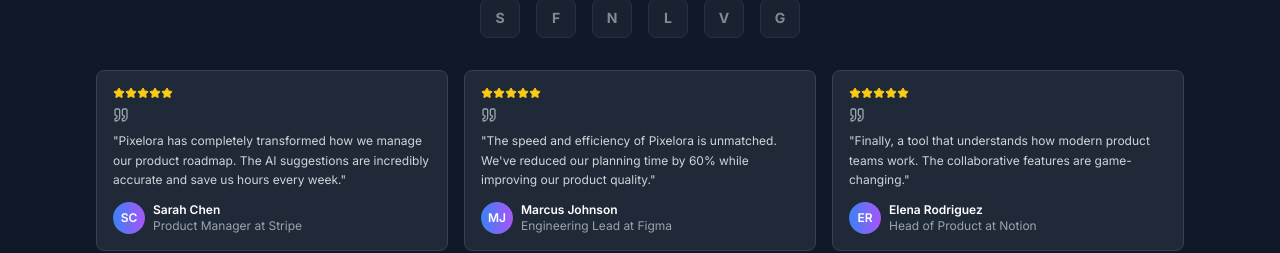
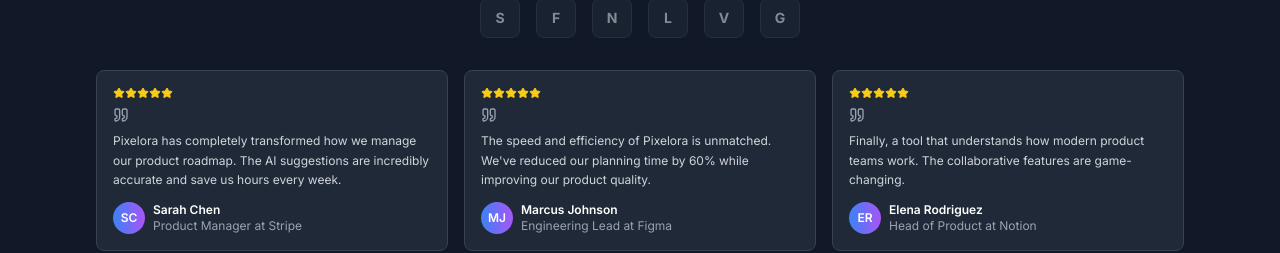
Before and after one commit to Pixelora-org/companyportfolio, a Next.js app: page / in a window 1280 px wide. Shown: the part 2316-2569 px from the top of the page. Built offline with nearby package versions, Linux system fonts and the light colour scheme.

Commit message:
Fix ESLint: escape apostrophes and remove unescaped quotes for Vercel build

```diff
--- a/src/components/hero-section.tsx
+++ b/src/components/hero-section.tsx
@@ -41,7 +41,7 @@
         {/* Customer Avatars */}
         <div className="mb-8">
           <p className="text-xs text-gray-400 mb-3">
-            Powering the world's best product teams.
+            Powering the world&#39;s best product teams.
             <br />
             From next-gen startups to established enterprises.
           </p>
--- a/src/components/testimonials-section.tsx
+++ b/src/components/testimonials-section.tsx
@@ -84,7 +84,7 @@
               <div className="mb-3">
                 <Quote className="w-4 h-4 text-gray-400 mb-2" />
                 <p className="text-gray-300 text-xs leading-relaxed">
-                  "{testimonial.content}"
+                  {testimonial.content}
                 </p>
               </div>
 
```
